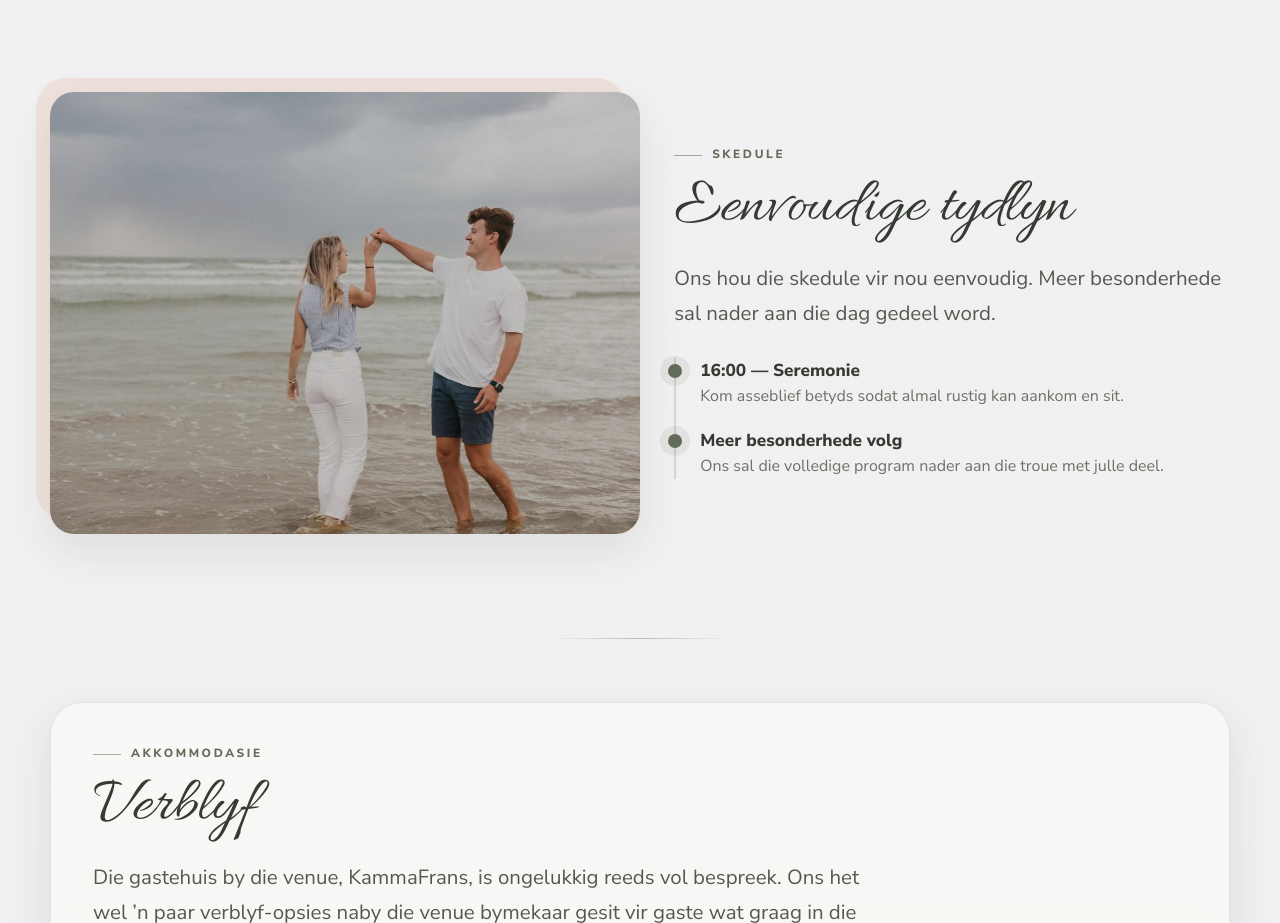
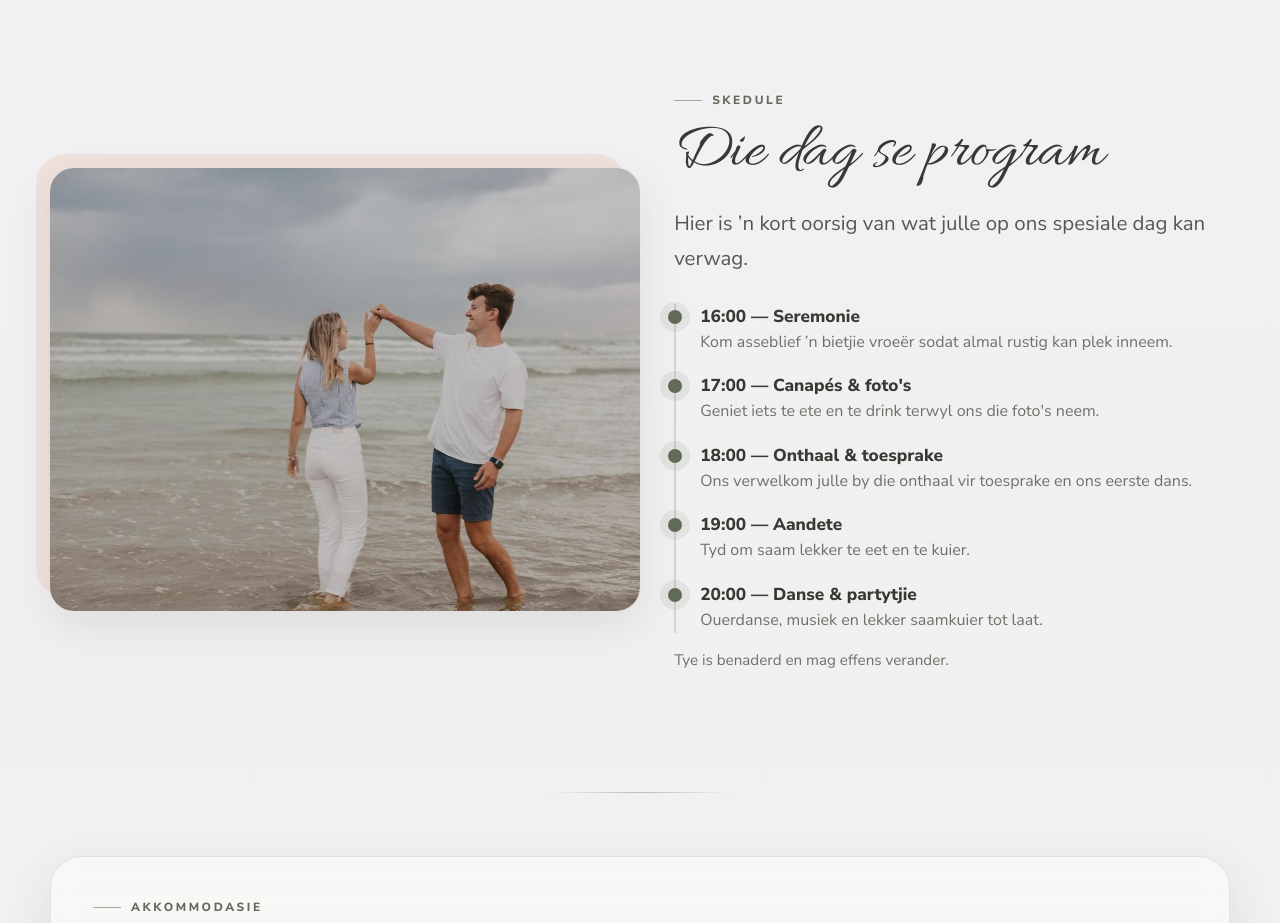
Before and after one commit to Kobusodl/wedding-site, a website: page public/index.html in a window 1280 px wide. Shown: the part 4180-5103 px from the top of the page. Drawn offline with nearby package versions, Linux system fonts and the light colour scheme.

Commit message:
Update wedding guest timeline

```diff
--- a/public/index.html
+++ b/public/index.html
@@ -197,12 +197,16 @@
         </div>
         <div class="fade-in">
           <p class="eyebrow">Skedule</p>
-          <h2 class="section-title">Eenvoudige tydlyn</h2>
-          <p class="lead">Ons hou die skedule vir nou eenvoudig. Meer besonderhede sal nader aan die dag gedeel word.</p>
+          <h2 class="section-title">Die dag se program</h2>
+          <p class="lead">Hier is ’n kort oorsig van wat julle op ons spesiale dag kan verwag.</p>
           <div class="timeline">
-            <div class="timeline-item"><strong>16:00 — Seremonie</strong><span>Kom asseblief betyds sodat almal rustig kan aankom en sit.</span></div>
-            <div class="timeline-item"><strong>Meer besonderhede volg</strong><span>Ons sal die volledige program nader aan die troue met julle deel.</span></div>
+            <div class="timeline-item"><strong>16:00 — Seremonie</strong><span>Kom asseblief ’n bietjie vroeër sodat almal rustig kan plek inneem.</span></div>
+            <div class="timeline-item"><strong>17:00 — Canapés & foto's</strong><span>Geniet iets te ete en te drink terwyl ons die foto's neem.</span></div>
+            <div class="timeline-item"><strong>18:00 — Onthaal & toesprake</strong><span>Ons verwelkom julle by die onthaal vir toesprake en ons eerste dans.</span></div>
+            <div class="timeline-item"><strong>19:00 — Aandete</strong><span>Tyd om saam lekker te eet en te kuier.</span></div>
+            <div class="timeline-item"><strong>20:00 — Danse & partytjie</strong><span>Ouerdanse, musiek en lekker saamkuier tot laat.</span></div>
           </div>
+          <p class="small-note">Tye is benaderd en mag effens verander.</p>
         </div>
       </div>
     </section>
```
